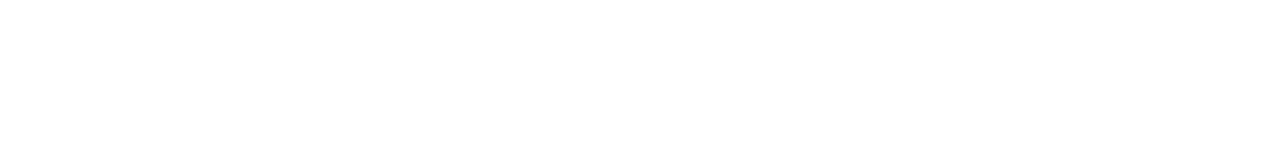
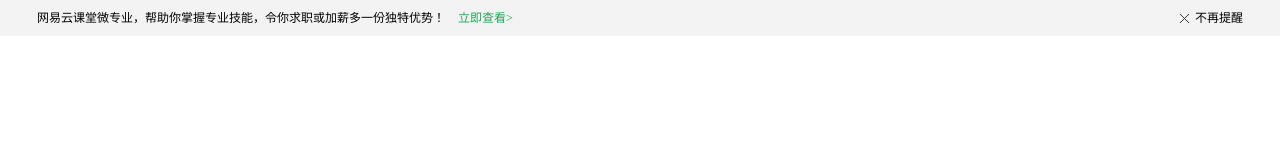
Before and after one commit to hauk0101/netease-study-mini, a plain HTML site: page index.html in a window 1280 px wide. Drawn offline with Linux system fonts and the light colour scheme.

Commit message:
完成消息提醒html结构及css样式，添加部分img资源

```diff
--- a/css/common.css
+++ b/css/common.css
@@ -1 +1,34 @@
 /*公共样式表*/
+
+.public-container {
+    position: relative;
+    margin: 0 auto;
+    width: 1206px;
+}
+
+.public-top-notice {
+    height: 36px;
+    background-color: #f3f3f3;
+    font: 12px/3 "Microsoft YaHei";
+}
+
+.public-top-notice .top-notice-url {
+    display: inline-block;
+    margin-left: 10px;
+    color: #21a557;
+}
+
+.public-top-notice .top-notice-url:hover {
+    text-decoration: underline;
+}
+
+.public-top-notice .top-notice-cancel {
+    position: relative;
+    float: right;
+    padding-left: 15px;
+    background: url("../img/icon-cancel-x.png") no-repeat left center;
+}
+
+.public-top-notice .top-notice-cancel:hover {
+    cursor: pointer;
+}
--- a/index.html
+++ b/index.html
@@ -14,10 +14,19 @@
 </head>
 
 <body>
-    <div class="public-header"></div>
+    <div class="public-top-notice">
+        <div class="public-container">
+            网易云课堂微专业，帮助你掌握专业技能，令你求职或加薪多一份独特优势！
+            <a class="top-notice-url" href="http://study.163.com/">立即查看></a>
+            <span class="top-notice-cancel">不再提醒</span>
+        </div>
+    </div>
+    <div class="public-header">
+
+    </div>
     <div class="index-banner"></div>
-    <div class="index-mooc"></div>
-    <div class="index-images"></div>
+    <div class="index-product"></div>
+    <div class="index-workspace"></div>
     <div class="index-content"></div>
     <div class="public-footer"></div>
 </body>
```
Also changed, not shown: img/icon-add.png (added), img/icon-cancel-x.png (added), img/icon-hook.png (added), img/icon-search-hover.png (added), img/icon-weibo.png (added), img/iocn-search-normal.png (added), img/logo-style-black.png (added), img/logo-style-green.png (added).
